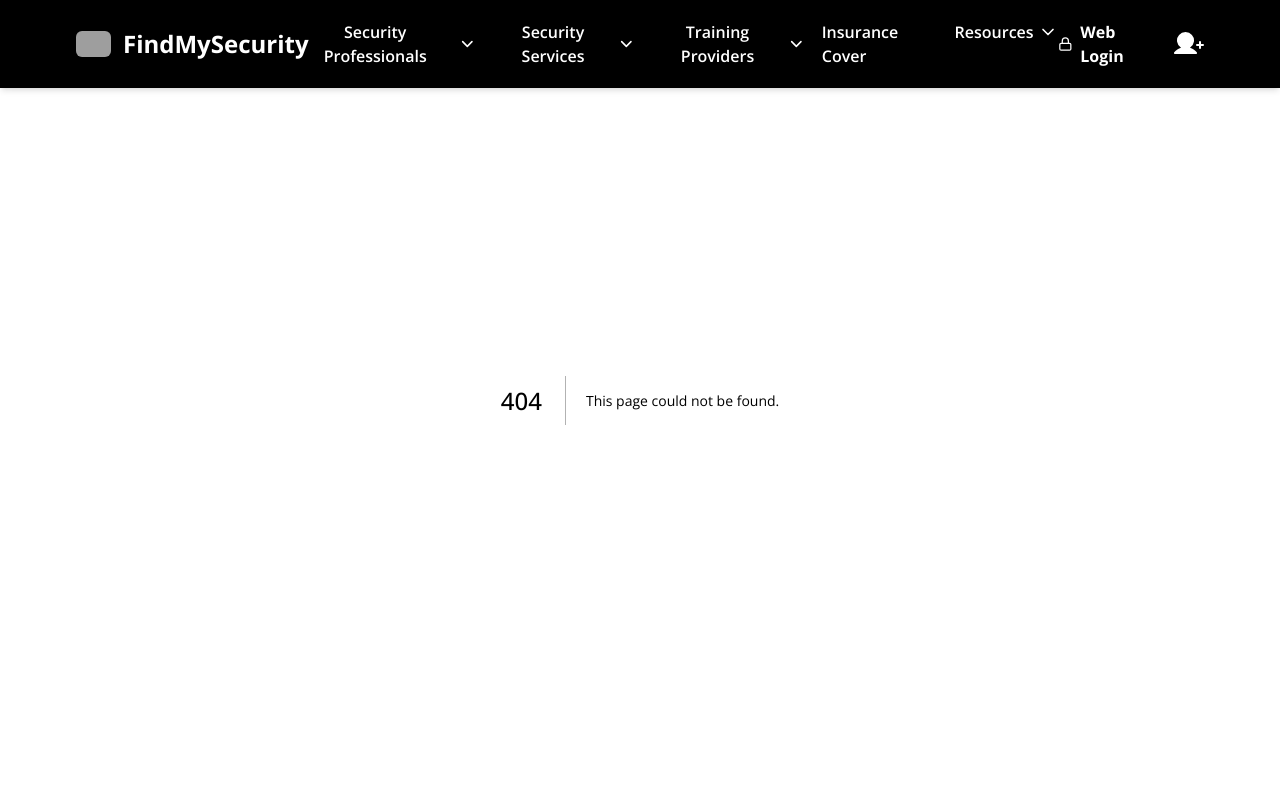
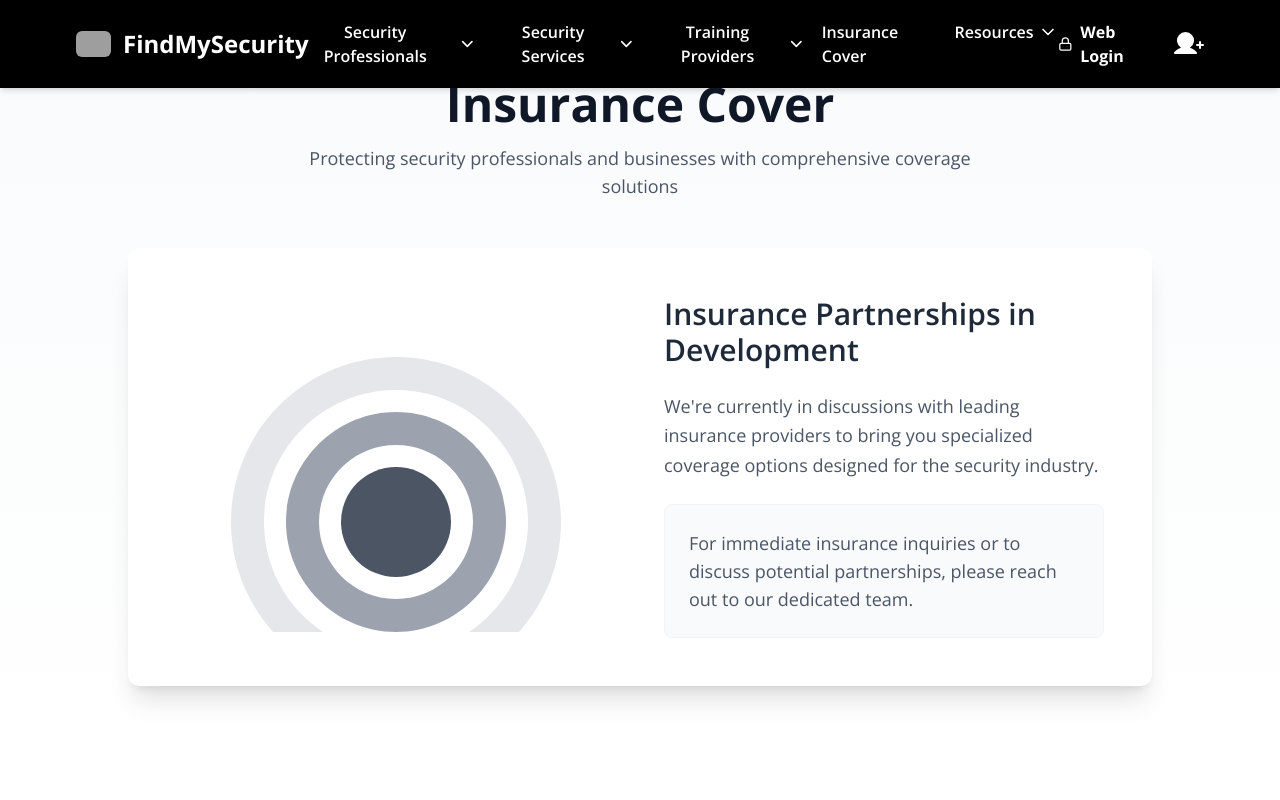
Before and after one commit to HamadAliMughal/FindMySecurity-Web, a Next.js app in the folder findmysecurity/: page /insurance in a window 1280 px wide. Before the commit this address had no page. Shown: the top 800 px of the page. Built offline with nearby package versions, Linux system fonts and the light colour scheme; grey boxes are pictures that could not be loaded.

Commit message:
insurance cover page navbar

```diff
--- /dev/null
+++ b/findmysecurity/src/app/insurance/page.tsx
@@ -0,0 +1,43 @@
+"use client";
+
+export default function InsurancePage() {
+  return (
+    <div className="min-h-screen bg-gradient-to-b from-gray-50 to-white pt-20 pb-16 px-4">
+      <div className="max-w-5xl mx-auto">
+        <div className="text-center mb-12">
+          <h1 className="text-4xl md:text-5xl font-bold text-gray-900 mb-4">
+            Insurance Cover
+          </h1>
+          <p className="text-lg text-gray-600 max-w-2xl mx-auto">
+            Protecting security professionals and businesses with comprehensive coverage solutions
+          </p>
+        </div>
+
+        <div className="bg-white rounded-xl shadow-xl overflow-hidden">
+          <div className="p-8 md:p-12 flex flex-col md:flex-row items-center gap-8 md:gap-12">
+            <div className="w-full md:w-1/2">
+              <svg className="w-full h-auto" viewBox="0 0 400 300" fill="none" xmlns="http://www.w3.org/2000/svg">
+                <path d="M200 50C117.2 50 50 117.2 50 200C50 282.8 117.2 350 200 350C282.8 350 350 282.8 350 200C350 117.2 282.8 50 200 50ZM200 320C133.8 320 80 266.2 80 200C80 133.8 133.8 80 200 80C266.2 80 320 133.8 320 200C320 266.2 266.2 320 200 320Z" fill="#E5E7EB"/>
+                <path d="M200 100C145.2 100 100 145.2 100 200C100 254.8 145.2 300 200 300C254.8 300 300 254.8 300 200C300 145.2 254.8 100 200 100ZM200 270C161.4 270 130 238.6 130 200C130 161.4 161.4 130 200 130C238.6 130 270 161.4 270 200C270 238.6 238.6 270 200 270Z" fill="#9CA3AF"/>
+                <circle cx="200" cy="200" r="50" fill="#4B5563"/>
+              </svg>
+            </div>
+            <div className="w-full md:w-1/2 space-y-6">
+              <h2 className="text-2xl md:text-3xl font-semibold text-gray-800">
+                Insurance Partnerships in Development
+              </h2>
+              <p className="text-lg text-gray-600 leading-relaxed">
+                We're currently in discussions with leading insurance providers to bring you specialized coverage options designed for the security industry.
+              </p>
+              <div className="bg-gray-50 rounded-lg p-6 border border-gray-100">
+                <p className="text-base md:text-lg text-gray-600">
+                  For immediate insurance inquiries or to discuss potential partnerships, please reach out to our dedicated team.
+                </p>
+              </div>
+            </div>
+          </div>
+        </div>
+      </div>
+    </div>
+  );
+}
```
